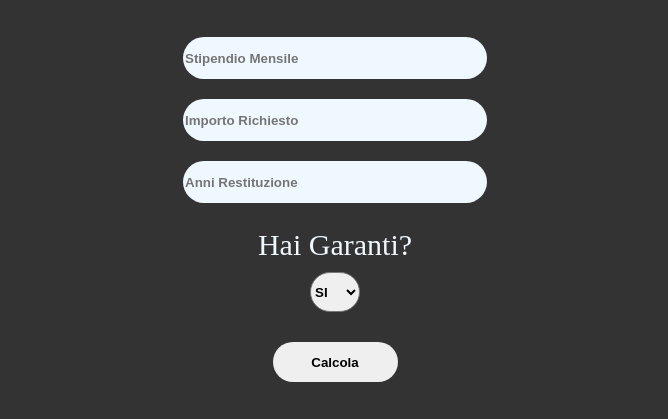
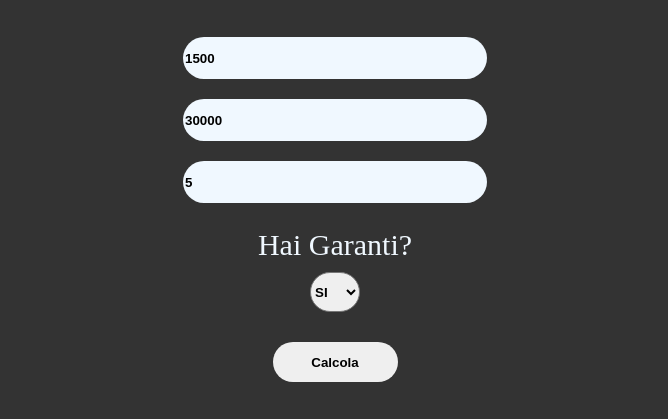
Before and after one commit to AntonioVillardita/Approvazione-Bancaria, a plain HTML site: page index.html in a window 1280 px wide. Shown: the part 120-539 px from the top of the page, without its empty margins (305-973 px from the left). Drawn offline with Linux system fonts and the light colour scheme.

Commit message:
Update index.html

```diff
--- a/index.html
+++ b/index.html
@@ -9,11 +9,11 @@
   <body>
     <h1>Approvazione Bancaria</h1>
 
-    <input id="stipendioMensile" type="number" placeholder="Stipendio Mensile"/>
+    <input id="stipendioMensile" type="number" placeholder="Stipendio Mensile" value="1500"/>
 
-    <input id="importoRichiesto" type="number" placeholder="Importo Richiesto"/>
+    <input id="importoRichiesto" type="number" placeholder="Importo Richiesto" value="30000"/>
 
-    <input id="anniRestituzione" type="number" placeholder="Anni Restituzione"/>
+    <input id="anniRestituzione" type="number" placeholder="Anni Restituzione" value="5"/>
 
     <label>Hai Garanti?</label>
     <select id="haGaranti">
```
